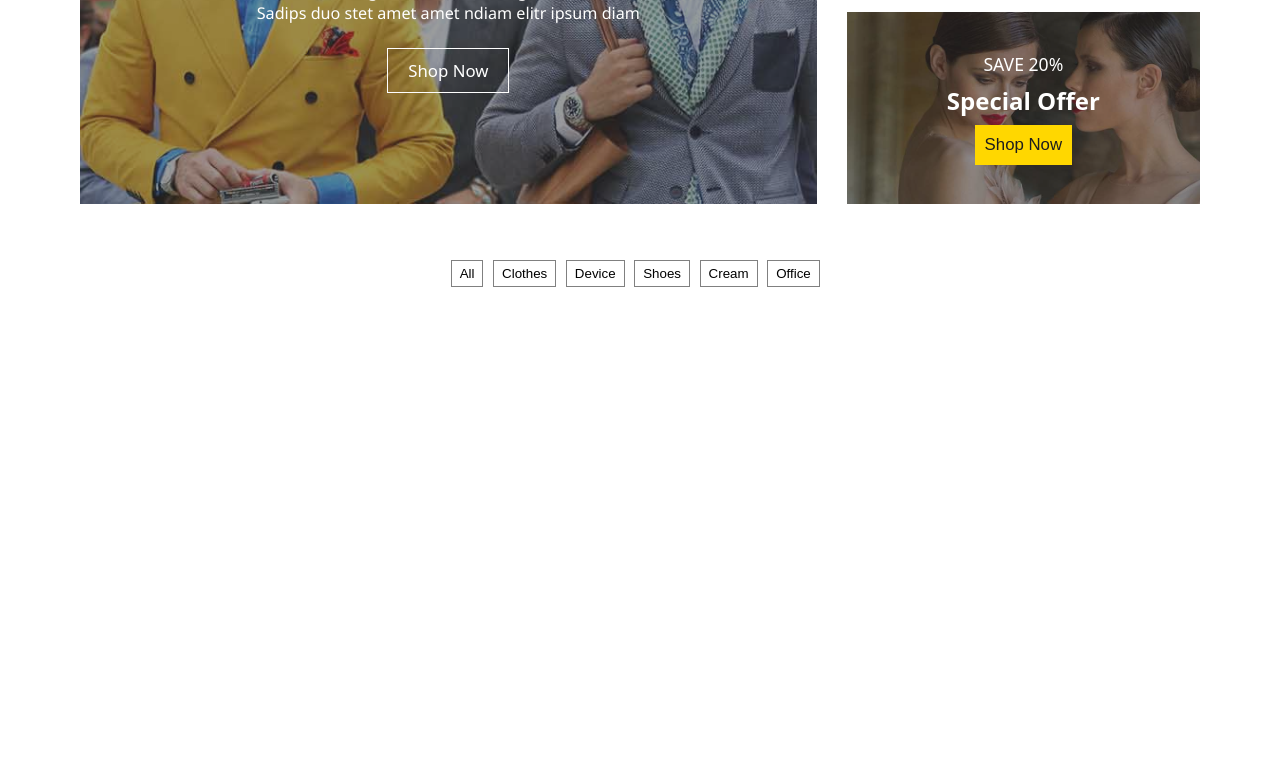
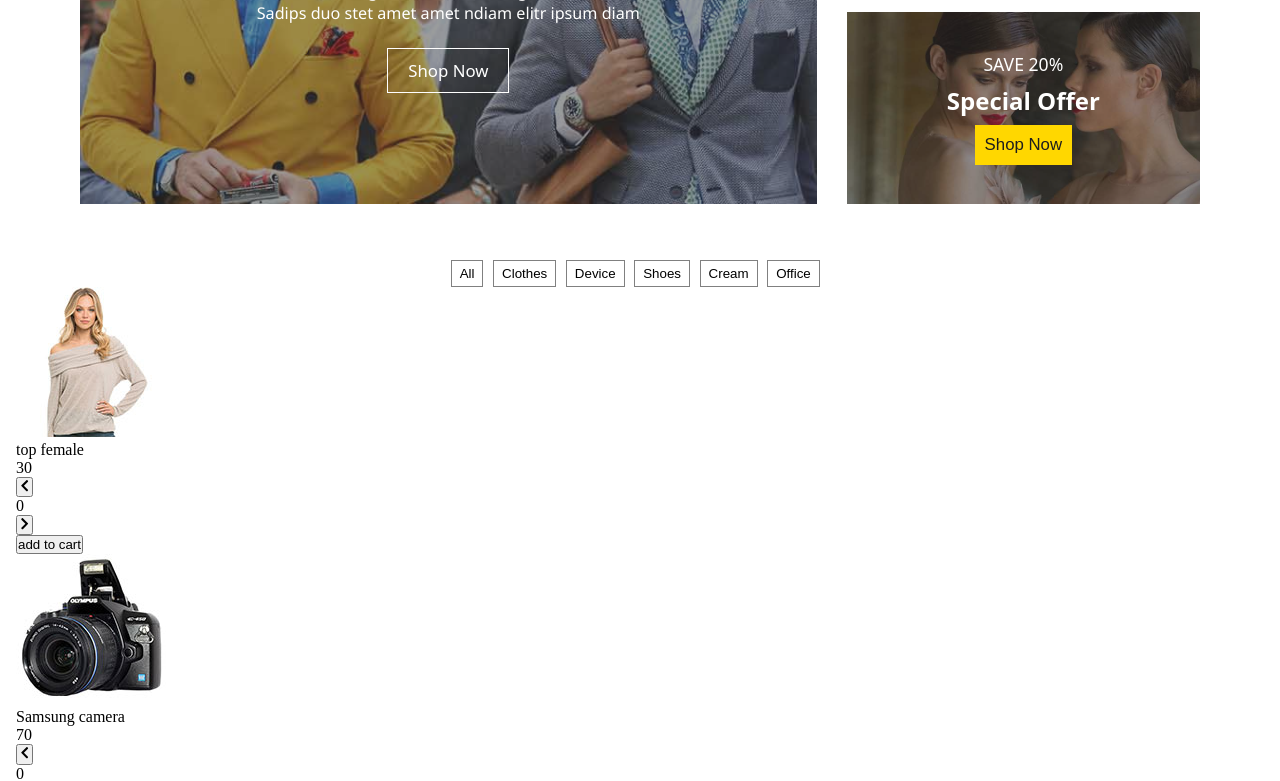
Before and after one commit to juliusfaj/shopping-website, a React (Create React App) app: page / in a window 1280 px wide. Shown: the part 300-1081 px from the top of the page. Before the commit the page ends 800 px from the top, so only its background shows below. Built offline with nearby package versions, Linux system fonts and the light colour scheme.

Commit message:
code update

```diff
--- /dev/null
+++ b/src/components/product.js
@@ -0,0 +1,40 @@
+import React from "react";
+import { FaChevronLeft, FaChevronRight } from "react-icons/fa";
+
+const Product = ({ cart }) => {
+  return (
+    <div>
+      {cart.map((item, index) => {
+        const { name, img, amount, price } = item;
+
+        return (
+          <div className="product-item">
+            <div className="product-img-container">
+              <img src={img} alt={name} />
+            </div>
+            <div className="product-desc">
+              <div className="name-container">
+                <p>{name}</p>
+                <p>{price}</p>
+              </div>
+              <div className="amount-container">
+                <div className="amount-no">
+                  <button className="decrease-btn">
+                    <FaChevronLeft />
+                  </button>
+                  <p>{amount}</p>
+                  <button className="increase-btn">
+                    <FaChevronRight />
+                  </button>
+                </div>
+                <button className="add-to-cart">add to cart</button>
+              </div>
+            </div>
+          </div>
+        );
+      })}
+    </div>
+  );
+};
+
+export default Product;
--- a/src/components/products.js
+++ b/src/components/products.js
@@ -1,20 +1,23 @@
 import React from "react";
+
+import Product from "./product";
 
 import { useGlobalContext } from "../context";
 
-const Product = () => {
+const Products = () => {
   const { cart } = useGlobalContext();
 
   const btns = ["all", ...new Set(cart.map((item) => item.category))];
   return (
-    <div className="display-products">
+    <section className="display-products">
       <div className="filter-btn-container">
         {btns.map((btn, index) => {
           return <button key={index}>{btn}</button>;
         })}
       </div>
-    </div>
+      <Product cart={cart} />
+    </section>
   );
 };
 
-export default Product;
+export default Products;
--- a/src/data.js
+++ b/src/data.js
@@ -21,6 +21,7 @@ import product_9 from "./img/product-9.jpg";
 export const shoppingData = [
   {
     id: 1,
+    price: 30.0,
     category: "clothes",
     name: "top female",
     amount: 0,
@@ -29,6 +30,7 @@ export const shoppingData = [
 
   {
     id: 2,
+    price: 70.0,
     category: "device",
     name: "Samsung camera",
     amount: 0,
@@ -36,6 +38,7 @@ export const shoppingData = [
   },
   {
     id: 3,
+    price: 15.0,
     category: "shoes",
     name: "neekers",
     amount: 0,
@@ -43,6 +46,7 @@ export const shoppingData = [
   },
   {
     id: 4,
+    price: 5.0,
     category: "cream",
     name: "nevia",
     amount: 0,
@@ -52,6 +56,7 @@ export const shoppingData = [
   //   product
   {
     id: 5,
+    price: 200.0,
     category: "device",
     name: "LG camera",
     amount: 0,
@@ -59,13 +64,16 @@ export const shoppingData = [
   },
   {
     id: 6,
+    price: 40.0,
     category: "clothes",
     name: "sweeter",
     amount: 0,
     img: product_2,
   },
+
   {
     id: 7,
+    price: 50.0,
     category: "device",
     name: "table lamp",
     amount: 0,
@@ -73,6 +81,7 @@ export const shoppingData = [
   },
   {
     id: 8,
+    price: 15.0,
     category: "shoes",
     name: "black sneekers",
     amount: 0,
@@ -80,6 +89,7 @@ export const shoppingData = [
   },
   {
     id: 9,
+    price: 700.0,
     category: "device",
     name: "drone",
     amount: 0,
@@ -87,6 +97,7 @@ export const shoppingData = [
   },
   {
     id: 10,
+    price: 80.0,
     category: "device",
     name: "watch",
     amount: 0,
@@ -94,6 +105,7 @@ export const shoppingData = [
   },
   {
     id: 11,
+    price: 35.0,
     category: "clothes",
     name: "casual wear",
     amount: 0,
@@ -101,6 +113,7 @@ export const shoppingData = [
   },
   {
     id: 12,
+    price: 5.0,
     category: "cream",
     name: "body cool",
     amount: 0,
@@ -108,6 +121,7 @@ export const shoppingData = [
   },
   {
     id: 13,
+    price: 70.0,
     category: "office",
     name: "office chair",
     amount: 0,
--- a/src/pages/home.js
+++ b/src/pages/home.js
@@ -3,7 +3,7 @@ import { Link } from "react-router-dom";
 import Nav from "../components/nav";
 import SideBar from "../components/sidebar";
 import Banner from "../components/banner";
-import Product from "../components/products";
+import Products from "../components/products";
 
 import firstImg from "../img/carousel-1.jpg";
 import secondImg from "../img/offer-1.jpg";
@@ -15,7 +15,7 @@ const Home = () => {
       <Nav />
       <SideBar />
       <Banner />
-      <Product />
+      <Products />
     </section>
   );
 };
```
